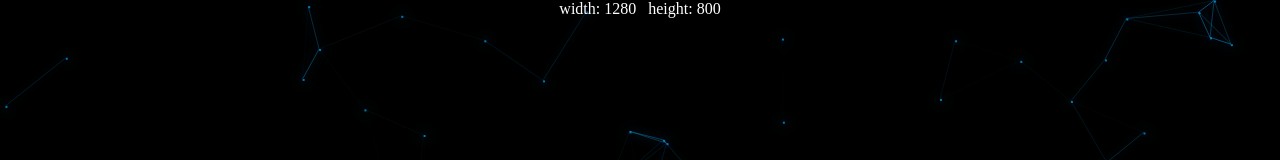
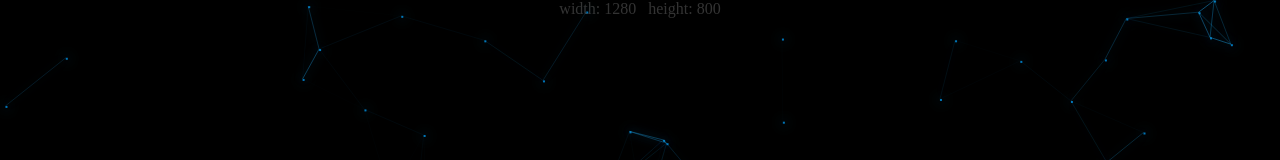
Before and after one commit to v-scmq/album-3d, a plain HTML site: page index.html in a window 1280 px wide. Shown: the top 160 px of the page. Drawn offline with Linux system fonts and the light colour scheme.

Commit message:
修改设备尺寸提示的透明度

```diff
--- a/index.html
+++ b/index.html
@@ -13,6 +13,7 @@
             margin: 0;
             overflow: hidden;
             user-select: none;
+            -webkit-tap-highlight-color: transparent;
         }
 
         #app {
@@ -232,6 +233,7 @@
             margin: 0 auto;
             white-space: pre-wrap;
             color: white;
+            opacity: 0.2;
         }
 
         canvas {
```
